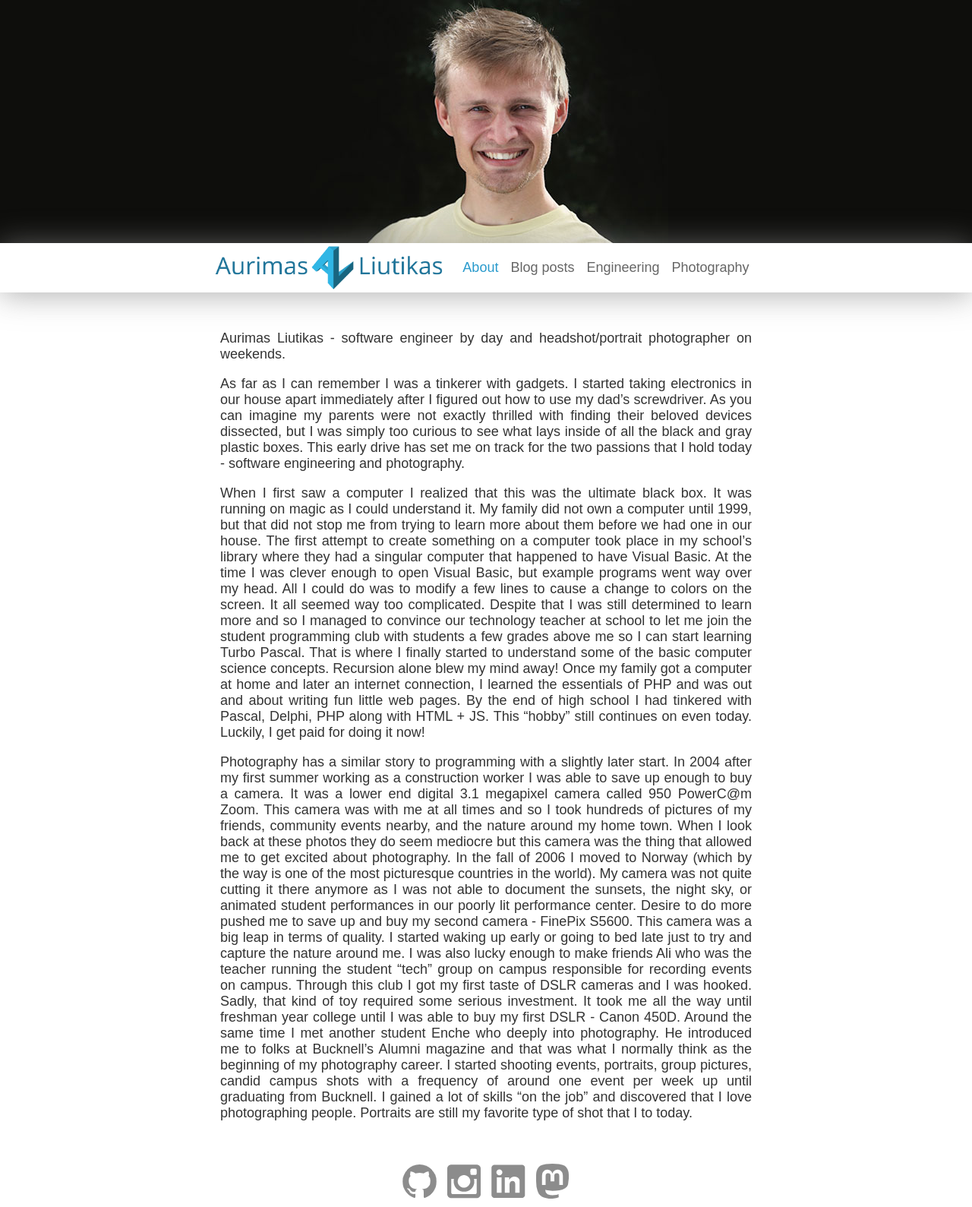
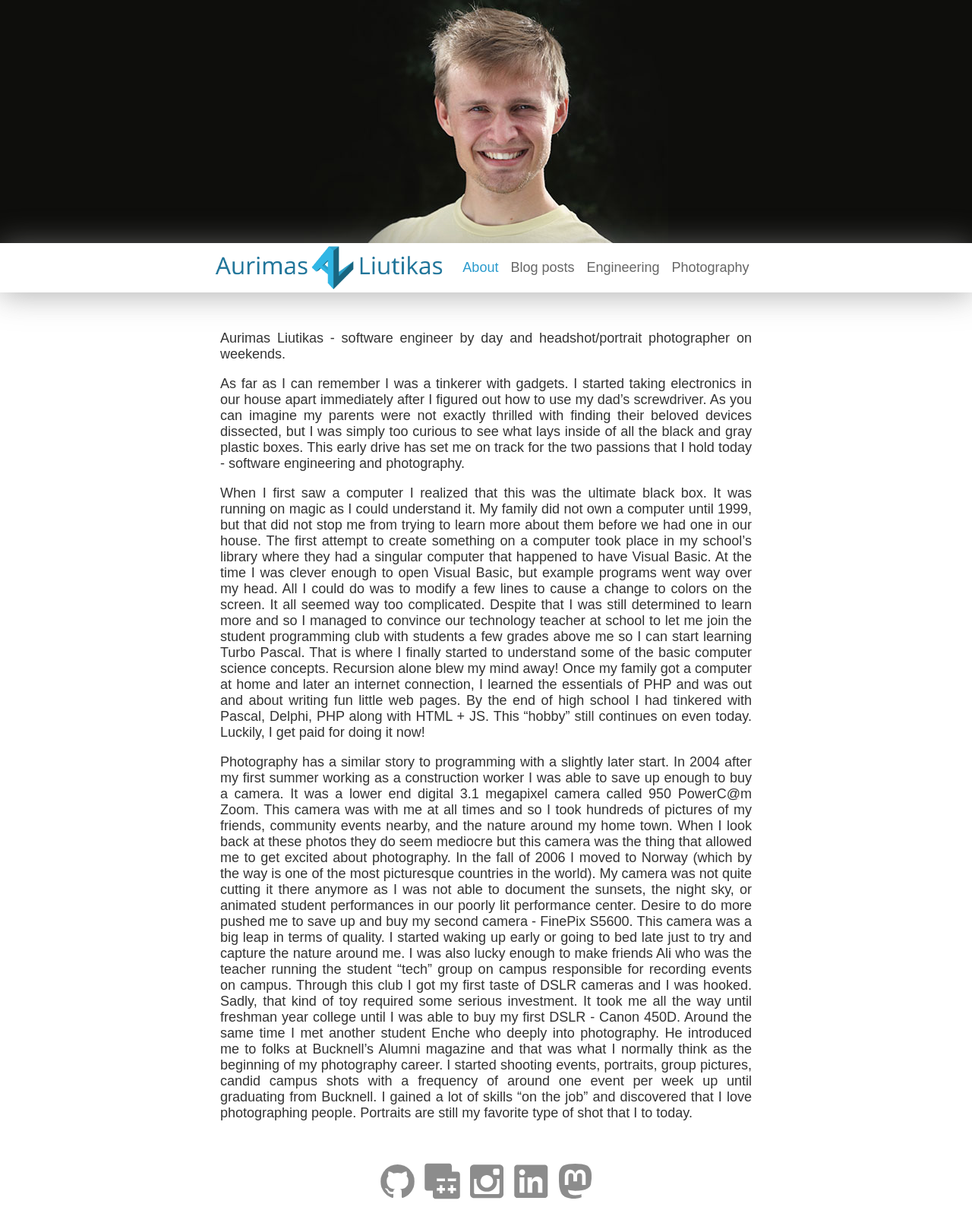
Before and after one commit to liutikas/liutikas.github.io, a Jekyll site: the page built from index.md, in a window 1280 px wide. Shown: the whole page at 76% size. Built offline with Jekyll 4.4.1, drawn with Linux system fonts in a browser that asks for light colours.

Commit message:
Add gerrit link

```diff
--- a/_includes/footer.html
+++ b/_includes/footer.html
@@ -2,6 +2,7 @@
 
   <div id="footer">
     <a href="https://github.com/liutikas"><img class="social-button" src="{{ site.url }}/assets/github.png" /></a>
+    <a href="https://r.android.com/q/owner:aurimas@google.com"><img class="social-button" src="{{ site.url }}/assets/gerrit.png" /></a>
     <a href="https://instagram.com/_aurimas"><img class="social-button" src="{{ site.url }}/assets/instagram.png" /></a>
     <a href="https://www.linkedin.com/in/liutikas"><img class="social-button" src="{{ site.url }}/assets/linkedin.png" /></a>
     <a rel="me" href="https://androiddev.social/@Aurimas"><img class="social-button" src="{{ site.url }}/assets/mastodon.png" /></a>
```
Also changed, not shown: assets/gerrit.png (added).
